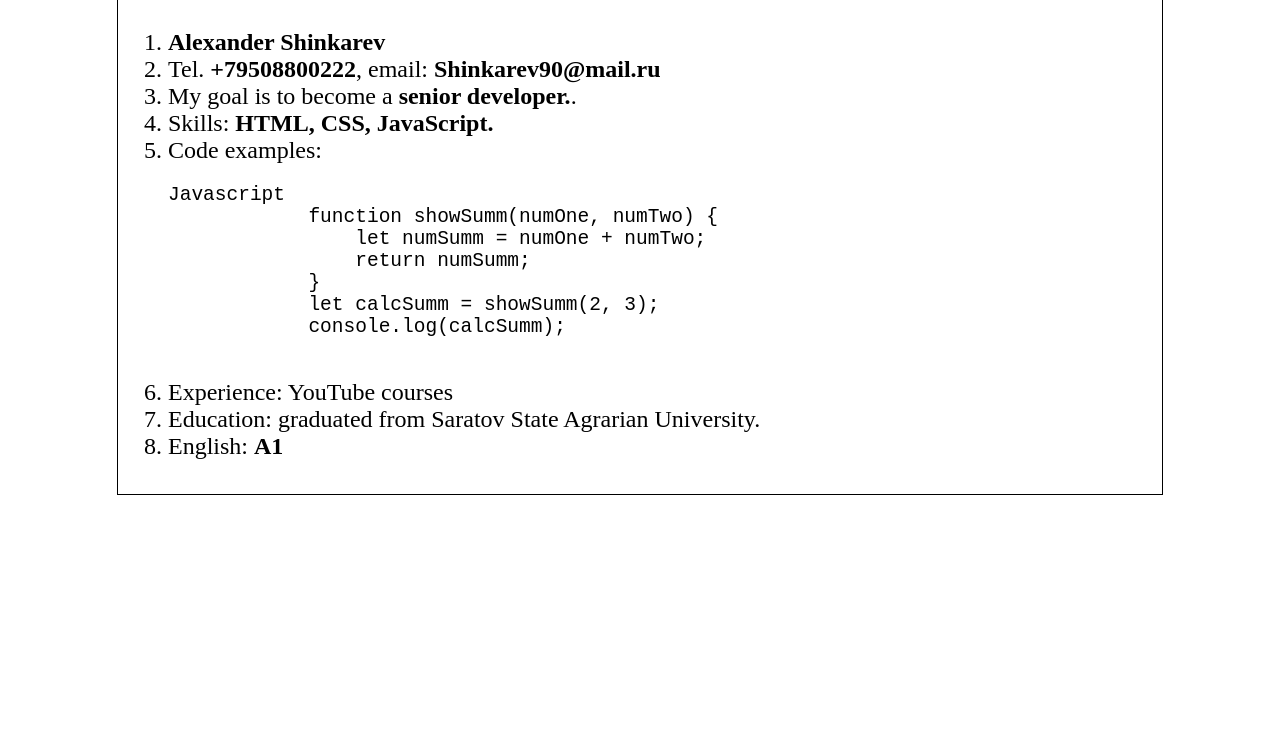
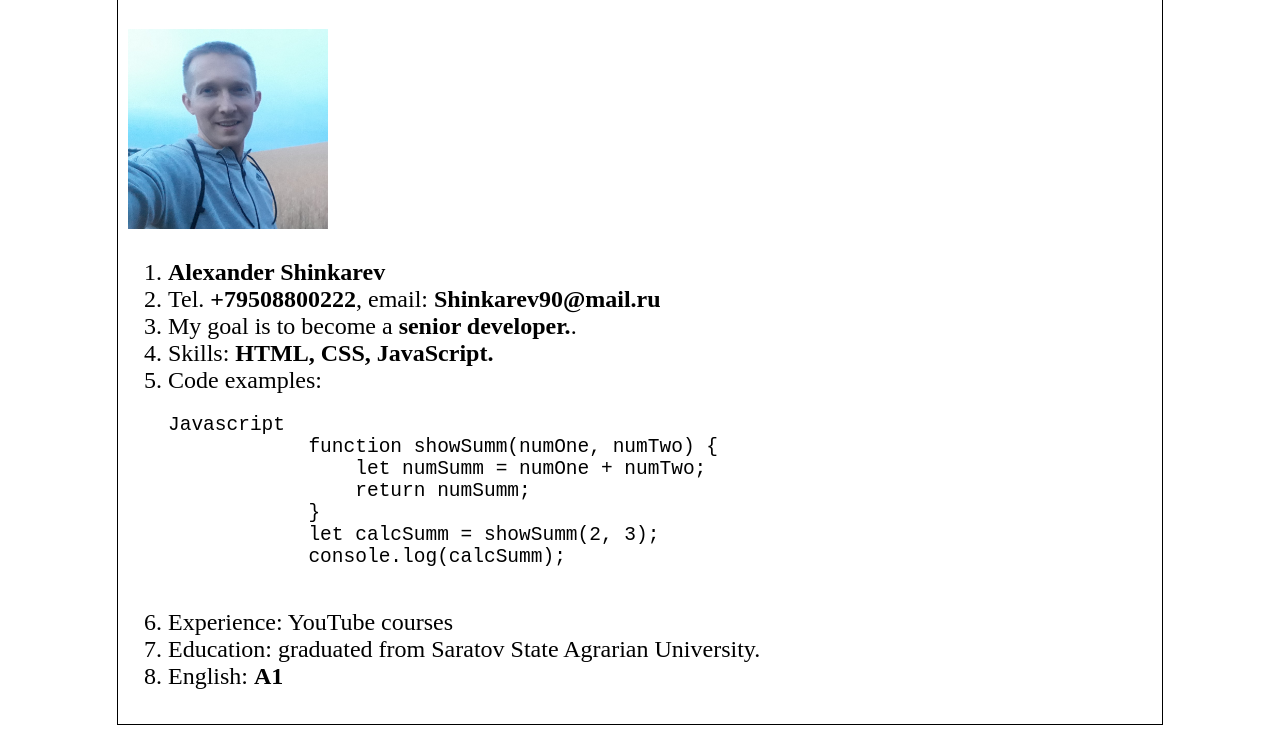
Before and after one commit to Shinkarev90/rsschool-cv, a plain HTML site: page index.html in a window 1280 px wide. Shown: the part 109-842 px from the top of the page. Before the commit the page ends 800 px from the top, so only its background shows below. Drawn offline with Linux system fonts and the light colour scheme.

Commit message:
feat: add photo

```diff
--- a/index.html
+++ b/index.html
@@ -6,8 +6,10 @@
     <link rel="stylesheet" href="style.css">
 </head>
 <body>
+
     <div class="block">
         <h1 class="main-header">Resume</h1>
+        <img src="./img/projo4Agk_Y.jpg" alt="" width="200px" height="200px">
         <ol>
             <li><b>Alexander Shinkarev</b></li>
             <li>Tel. <b>+79508800222</b>, email: <b>Shinkarev90@mail.ru</b></li>
```
Also changed, not shown: img/projo4Agk_Y.jpg (added).
